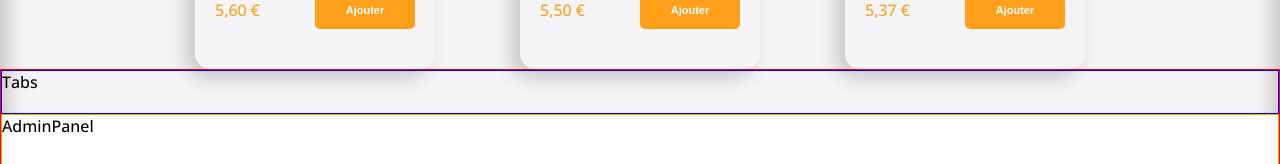
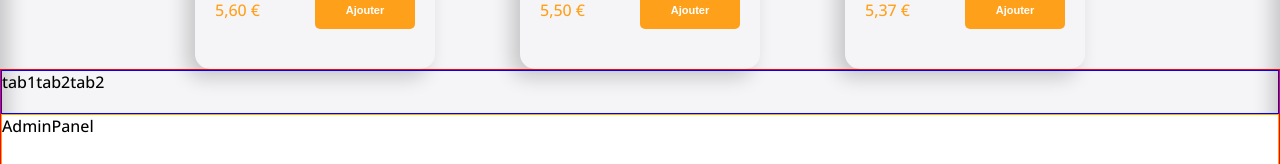
Before and after one commit to Tony-marques/crazee-burger-ts, a React (Vite) app: page /order/1 in a window 1280 px wide. Shown: the part 411-575 px from the top of the page. Built offline with nearby package versions, Linux system fonts and the light colour scheme.

Commit message:
✨  F07: TAB > Create Tab

```diff
--- /dev/null
+++ b/src/components/pages/OrderPage/Admin/Tab.tsx
@@ -0,0 +1,5 @@
+const Tab = ({ title }) => {
+  return <div>{title}</div>;
+};
+
+export default Tab;
--- a/src/components/pages/OrderPage/Admin/Tabs.tsx
+++ b/src/components/pages/OrderPage/Admin/Tabs.tsx
@@ -1,7 +1,12 @@
 import styled from "styled-components";
+import Tab from "./Tab";
 
 const Tabs = () => {
-  return <TabsStyled>Tabs</TabsStyled>;
+  return <TabsStyled>
+    <Tab title="tab1"/>
+    <Tab title="tab2"/>
+    <Tab title="tab2"/>
+  </TabsStyled>;
 };
 
 export default Tabs;
@@ -9,4 +14,5 @@ export default Tabs;
 const TabsStyled = styled.div`
   height: 44px;
   border: 1px solid blue;
+  display: flex;
 `;
```
